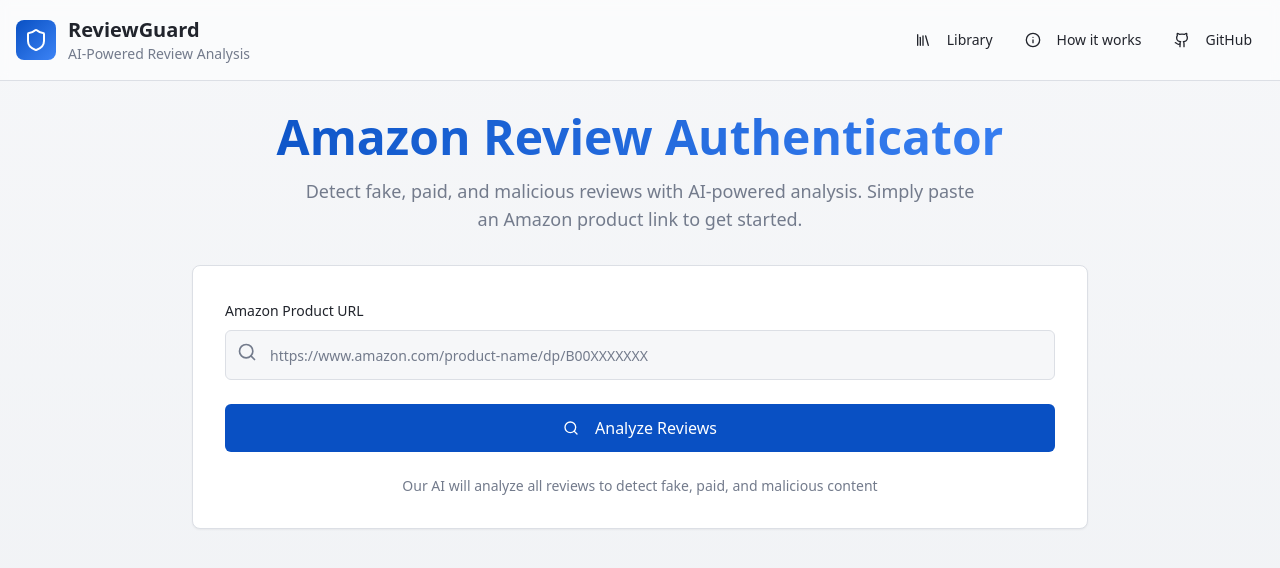
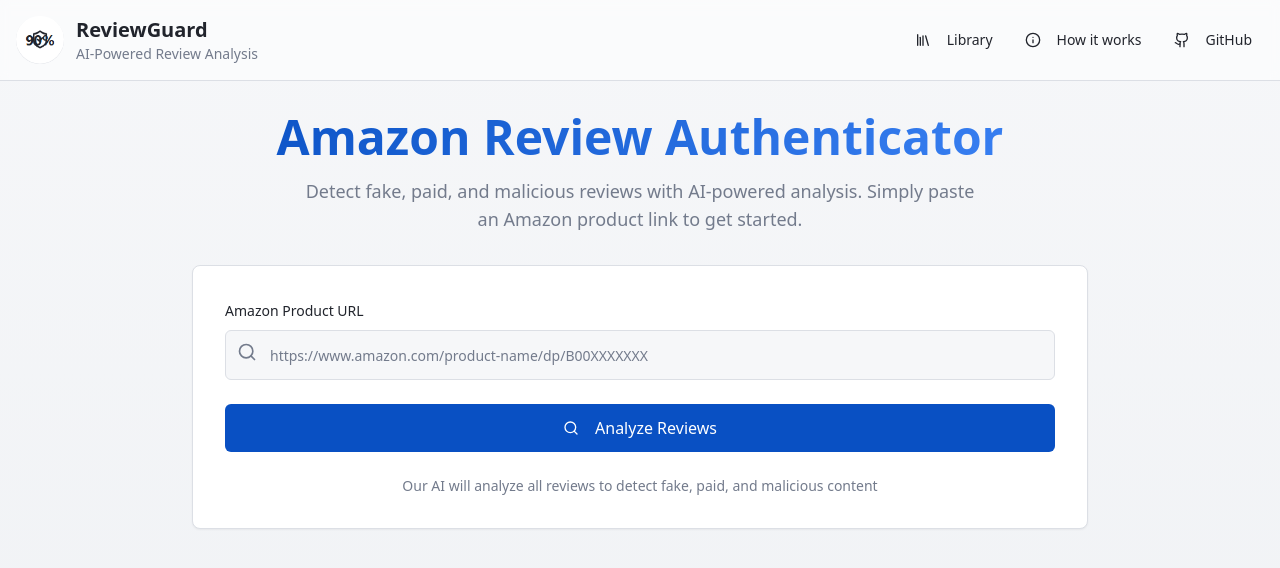
Before and after one commit to kaisansyazani/amazon-review-guardian, a React (Vite) app: page / in a window 1280 px wide. Shown: the top 568 px of the page. Built offline with nearby package versions, Linux system fonts and the light colour scheme.

Commit message:
Fix logo display
Fixes the logo not working.

```diff
--- a/src/components/Header.tsx
+++ b/src/components/Header.tsx
@@ -7,8 +7,12 @@ export const Header = () => {
       <div className="container mx-auto px-4 py-4">
         <div className="flex items-center justify-between">
           <div className="flex items-center gap-3">
-            <div className="p-2 bg-gradient-primary rounded-lg">
-              <Shield className="h-6 w-6 text-white" />
+            <div className="w-12 h-12 rounded-full overflow-hidden">
+              <img
+                src="/lovable-uploads/e7d5c0d4-321a-4cfc-91ff-8e760e8d3944.png"
+                alt="ReviewGuard Logo"
+                className="w-full h-full object-cover"
+              />
             </div>
             <div>
               <a href="/" className="text-xl font-bold hover:text-primary transition-colors">ReviewGuard</a>
```
Also changed, not shown: public/lovable-uploads/e7d5c0d4-321a-4cfc-91ff-8e760e8d3944.png (added).
